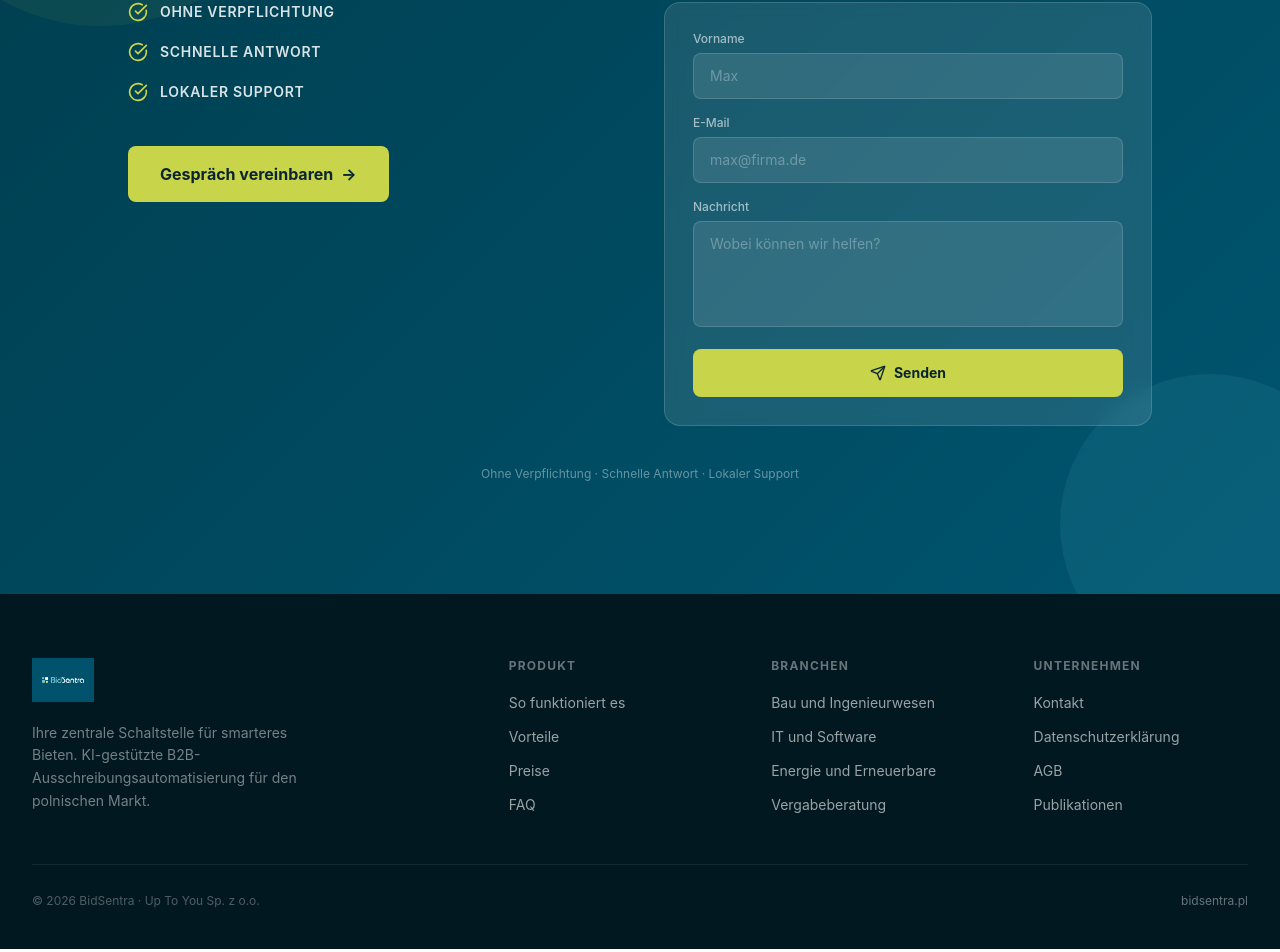
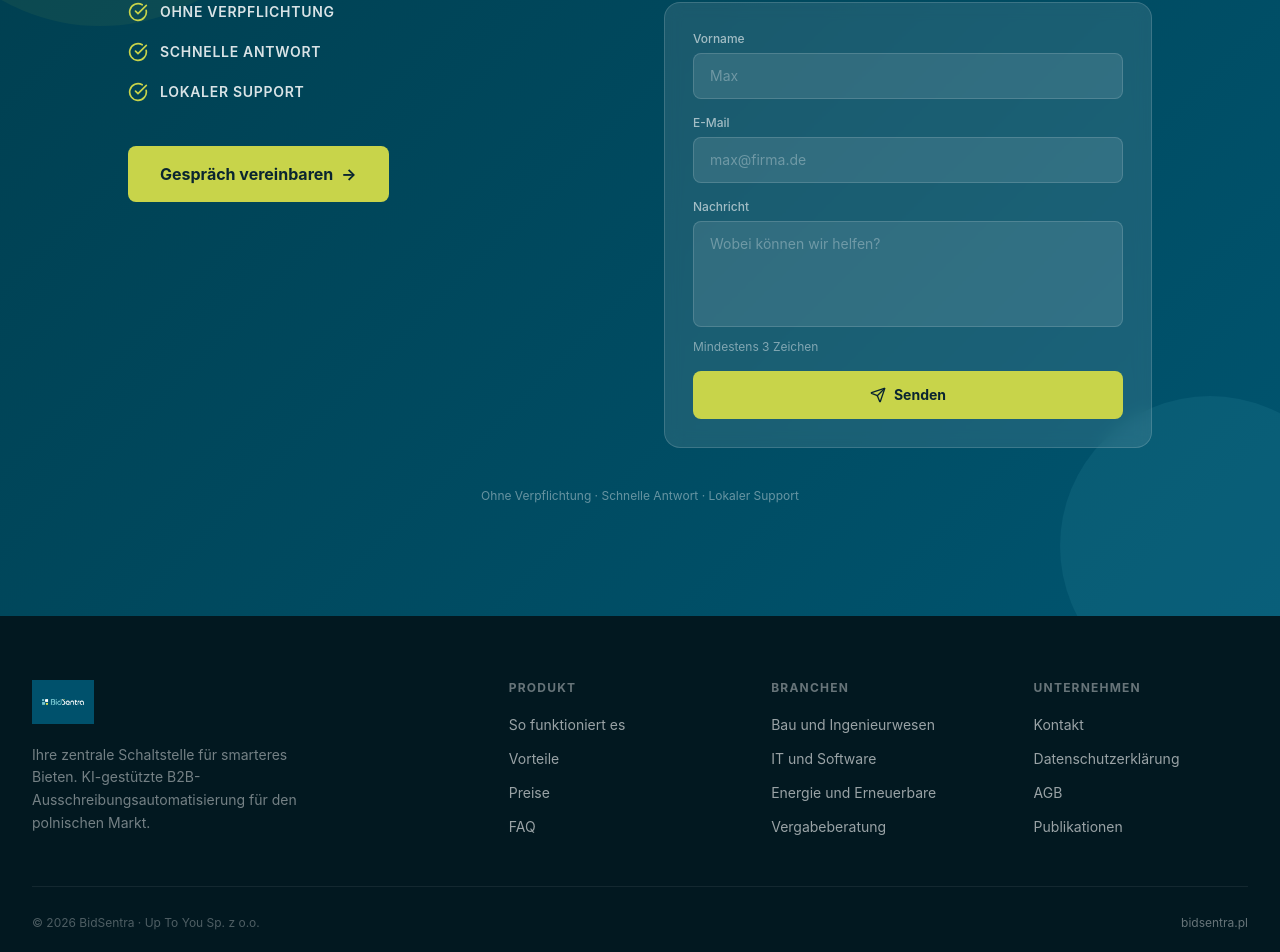
Before and after one commit to bjd1988/bidsentra-landing, a Next.js app: page /de in a window 1280 px wide. Shown: the part 8977-9929 px from the top of the page. Built offline with nearby package versions, Linux system fonts and the light colour scheme.

Commit message:
Fix contact form validation feedback

```diff
--- a/contact-form-worker/src/index.ts
+++ b/contact-form-worker/src/index.ts
@@ -11,7 +11,7 @@ interface Env {
 const MIN_SUBMIT_DELAY_MS = 800;
 const MAX_NAME_LENGTH = 120;
 const MAX_MESSAGE_LENGTH = 5000;
-const MIN_MESSAGE_LENGTH = 10;
+const MIN_MESSAGE_LENGTH = 3;
 
 function isValidEmail(email: string) {
   return /^[^\s@]+@[^\s@]+\.[^\s@]+$/.test(email);
--- a/content/cta.json
+++ b/content/cta.json
@@ -17,6 +17,7 @@
     "emailPlaceholder": "jan@firma.pl",
     "message": "Treść wiadomości",
     "messagePlaceholder": "W czym możemy pomóc?",
+    "messageHint": "Minimum 3 znaki",
     "submit": "Wyślij",
     "sending": "Wysyłanie...",
     "thankYouTitle": "Dziękujemy!",
--- a/content/locales/de.json
+++ b/content/locales/de.json
@@ -388,6 +388,7 @@
       "emailPlaceholder": "max@firma.de",
       "message": "Nachricht",
       "messagePlaceholder": "Wobei können wir helfen?",
+      "messageHint": "Mindestens 3 Zeichen",
       "submit": "Senden",
       "sending": "Wird gesendet...",
       "thankYouTitle": "Vielen Dank!",
--- a/content/locales/en.json
+++ b/content/locales/en.json
@@ -388,6 +388,7 @@
       "emailPlaceholder": "john@company.com",
       "message": "Message",
       "messagePlaceholder": "How can we help?",
+      "messageHint": "Minimum 3 characters",
       "submit": "Send",
       "sending": "Sending...",
       "thankYouTitle": "Thank you!",
--- a/src/components/sections/CTA.tsx
+++ b/src/components/sections/CTA.tsx
@@ -19,6 +19,7 @@ interface CTAProps {
     emailPlaceholder: string;
     message: string;
     messagePlaceholder: string;
+    messageHint?: string;
     submit: string;
     sending: string;
     thankYouTitle: string;
@@ -42,6 +43,7 @@ export function CTA({
   formLabels,
   bottomNote,
 }: CTAProps) {
+  const minMessageLength = 3;
   const [formState, setFormState] = useState<
     "idle" | "sending" | "sent" | "error"
   >("idle");
@@ -218,9 +220,15 @@ export function CTA({
                       name="message"
                       rows={4}
                       required
+                      minLength={minMessageLength}
                       className="w-full px-4 py-3 rounded-lg bg-white/10 border border-white/15 text-white placeholder-white/30 text-sm focus:outline-none focus:ring-2 focus:ring-mid-teal/50 focus:border-mid-teal transition-colors resize-none"
                       placeholder={formLabels.messagePlaceholder}
                     />
+                    {formLabels.messageHint ? (
+                      <p className="mt-1.5 text-xs text-white/45">
+                        {formLabels.messageHint}
+                      </p>
+                    ) : null}
                   </div>
                   <button
                     type="submit"
```
